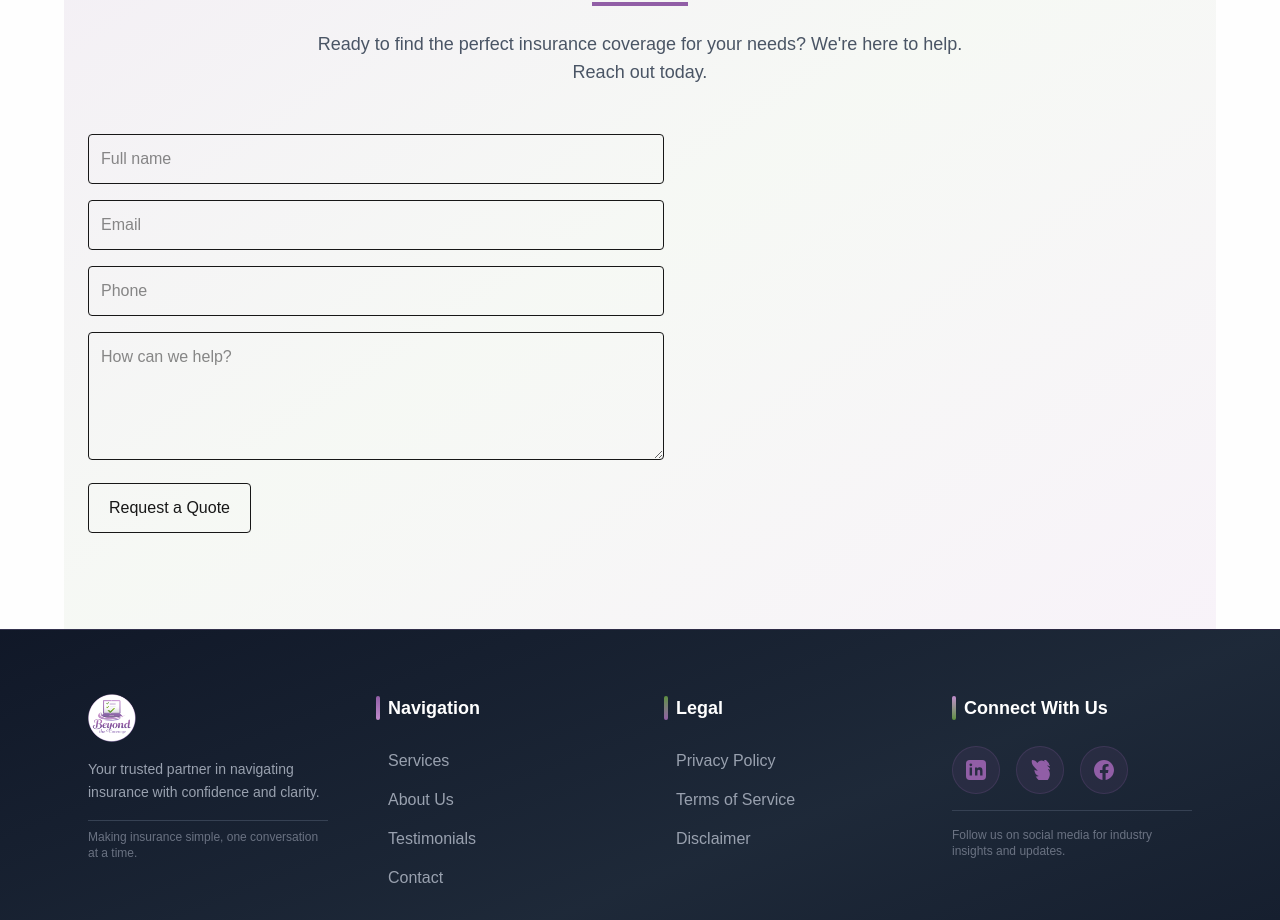
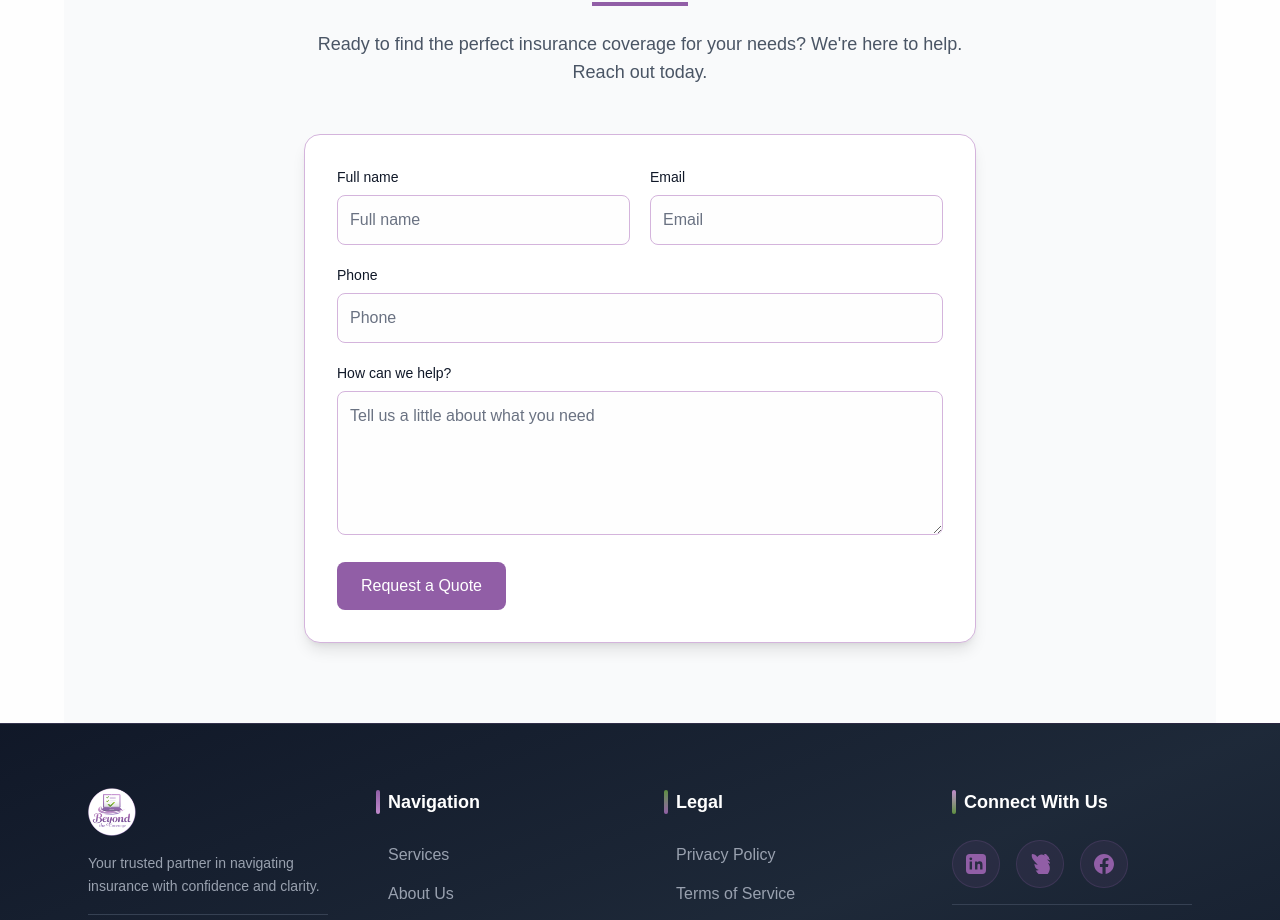
Before and after one commit to impr3ssionist/beyond-the-coverage, a Next.js app: page / in a window 1280 px wide. Shown: the part 3720-4640 px from the top of the page. Built offline with nearby package versions, Linux system fonts and the light colour scheme.

Commit message:
improve contact form

```diff
--- a/app/components/ContactForm.tsx
+++ b/app/components/ContactForm.tsx
@@ -48,43 +48,91 @@ export default function ContactForm() {
   }
 
   return (
-    <form onSubmit={handleSubmit} className="space-y-4 max-w-xl">
+    <form
+      onSubmit={handleSubmit}
+      className="mx-auto max-w-2xl space-y-5 rounded-2xl border border-light bg-white p-8 shadow-lg"
+    >
+      <div className="grid gap-5 md:grid-cols-2">
+        <div>
+          <label
+            htmlFor="full_name"
+            className="mb-2 block text-sm font-medium text-gray-900"
+          >
+            Full name
+          </label>
           <input
+            id="full_name"
             name="full_name"
             placeholder="Full name"
             value={form.full_name}
             onChange={updateField}
-        className="w-full rounded border p-3"
+            className="w-full rounded-lg border border-light bg-background p-3 text-gray-900 placeholder:text-gray-500 outline-none transition focus:border-primary focus:ring-2 focus:ring-primary/20"
           />
+        </div>
+
+        <div>
+          <label
+            htmlFor="email"
+            className="mb-2 block text-sm font-medium text-gray-900"
+          >
+            Email
+          </label>
           <input
+            id="email"
             name="email"
             type="email"
             placeholder="Email"
             value={form.email}
             onChange={updateField}
-        className="w-full rounded border p-3"
+            className="w-full rounded-lg border border-light bg-background p-3 text-gray-900 placeholder:text-gray-500 outline-none transition focus:border-primary focus:ring-2 focus:ring-primary/20"
           />
+        </div>
+      </div>
+
+      <div>
+        <label
+          htmlFor="phone"
+          className="mb-2 block text-sm font-medium text-gray-900"
+        >
+          Phone
+        </label>
         <input
+          id="phone"
           name="phone"
           placeholder="Phone"
           value={form.phone}
           onChange={updateField}
-        className="w-full rounded border p-3"
+          className="w-full rounded-lg border border-light bg-background p-3 text-gray-900 placeholder:text-gray-500 outline-none transition focus:border-primary focus:ring-2 focus:ring-primary/20"
         />
+      </div>
+
+      <div>
+        <label
+          htmlFor="message"
+          className="mb-2 block text-sm font-medium text-gray-900"
+        >
+          How can we help?
+        </label>
         <textarea
+          id="message"
           name="message"
-        placeholder="How can we help?"
+          placeholder="Tell us a little about what you need"
           value={form.message}
           onChange={updateField}
-        className="w-full rounded border p-3 min-h-32"
+          className="min-h-36 w-full rounded-lg border border-light bg-background p-3 text-gray-900 placeholder:text-gray-500 outline-none transition focus:border-primary focus:ring-2 focus:ring-primary/20"
         />
+      </div>
+
+      <div className="flex flex-col gap-3 sm:flex-row sm:items-center sm:justify-between">
         <button
           type="submit"
-        className="rounded px-5 py-3 border font-medium"
+          className="rounded-lg bg-primary px-6 py-3 font-medium text-white transition hover:opacity-90 focus:outline-none focus:ring-2 focus:ring-primary/30"
         >
           Request a Quote
         </button>
-      <p className="text-sm">{status}</p>
+
+        <p className="text-sm text-gray-600">{status}</p>
+      </div>
     </form>
   );
 }
--- a/app/page.tsx
+++ b/app/page.tsx
@@ -209,7 +209,7 @@ export default function HomePage() {
         </section>
 
         {/* TRUST SECTION */}
-        <section id="trust" className="px-6 py-20 max-w-6xl mx-auto bg-gradient-to-b from-light/20 to-accent/10">
+        <section id="trust" className="px-6 py-20 max-w-6xl mx-auto bg-gray-50">
           <div className="text-center mb-12">
             <h2 className="text-3xl md:text-4xl font-bold mb-4 text-gray-900">Why Our Clients Trust Us</h2>
             <div className="w-24 h-1 bg-primary mx-auto mb-6"></div>
@@ -270,7 +270,7 @@ export default function HomePage() {
         </section>
 
         {/* CONTACT SECTION */}
-        <section id="contact" className="px-6 py-20 max-w-6xl mx-auto bg-gradient-to-br from-primary/10 via-accent/5 to-secondary/10">
+        <section id="contact" className="px-6 py-20 max-w-6xl mx-auto bg-gray-50">
           <div className="text-center mb-12">
             <h2 className="text-3xl md:text-4xl font-bold mb-4 text-gray-900">Get in Touch</h2>
             <div className="w-24 h-1 bg-primary mx-auto mb-6"></div>
```
Lines whose indentation alone changed are shown as unchanged.
